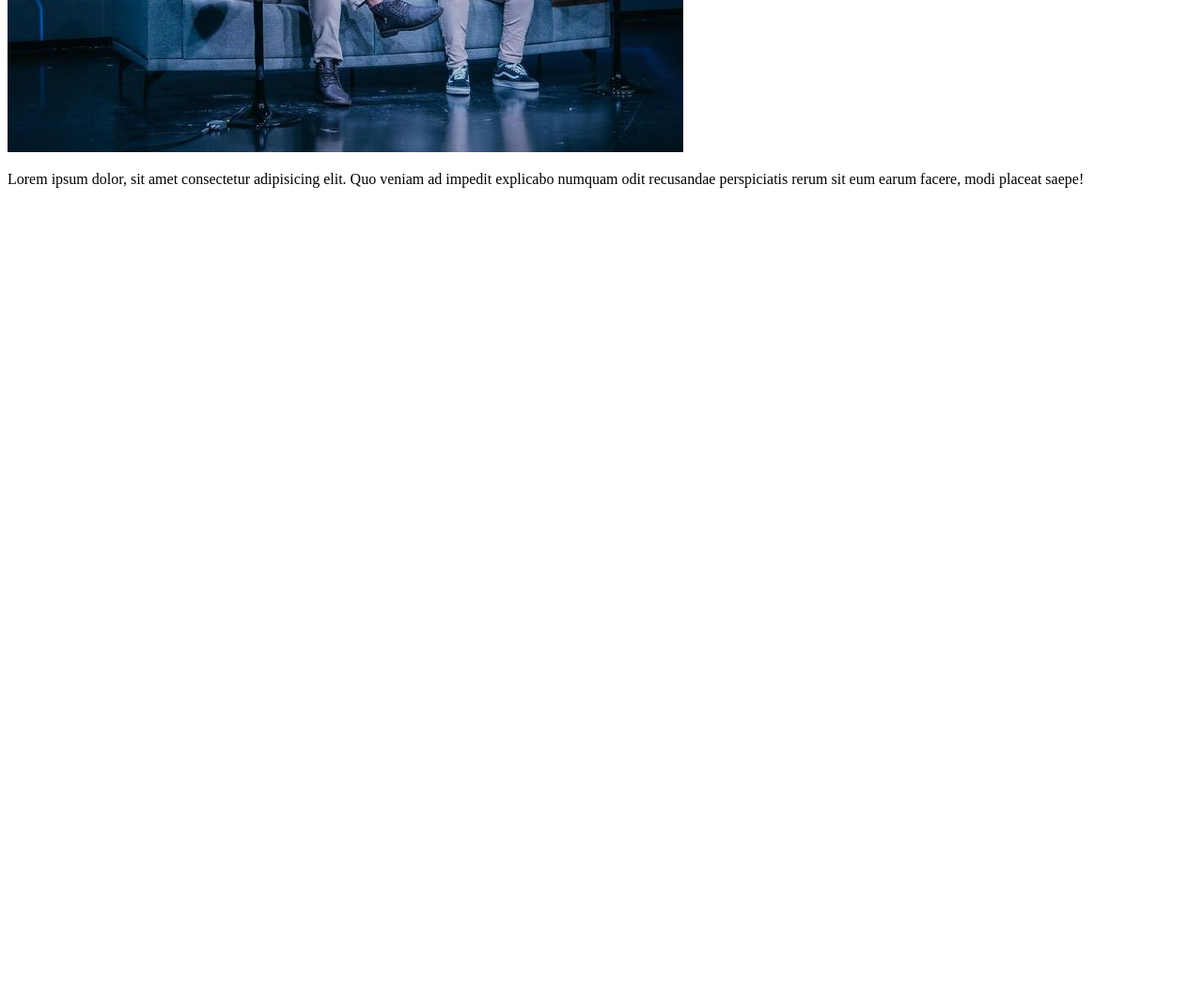
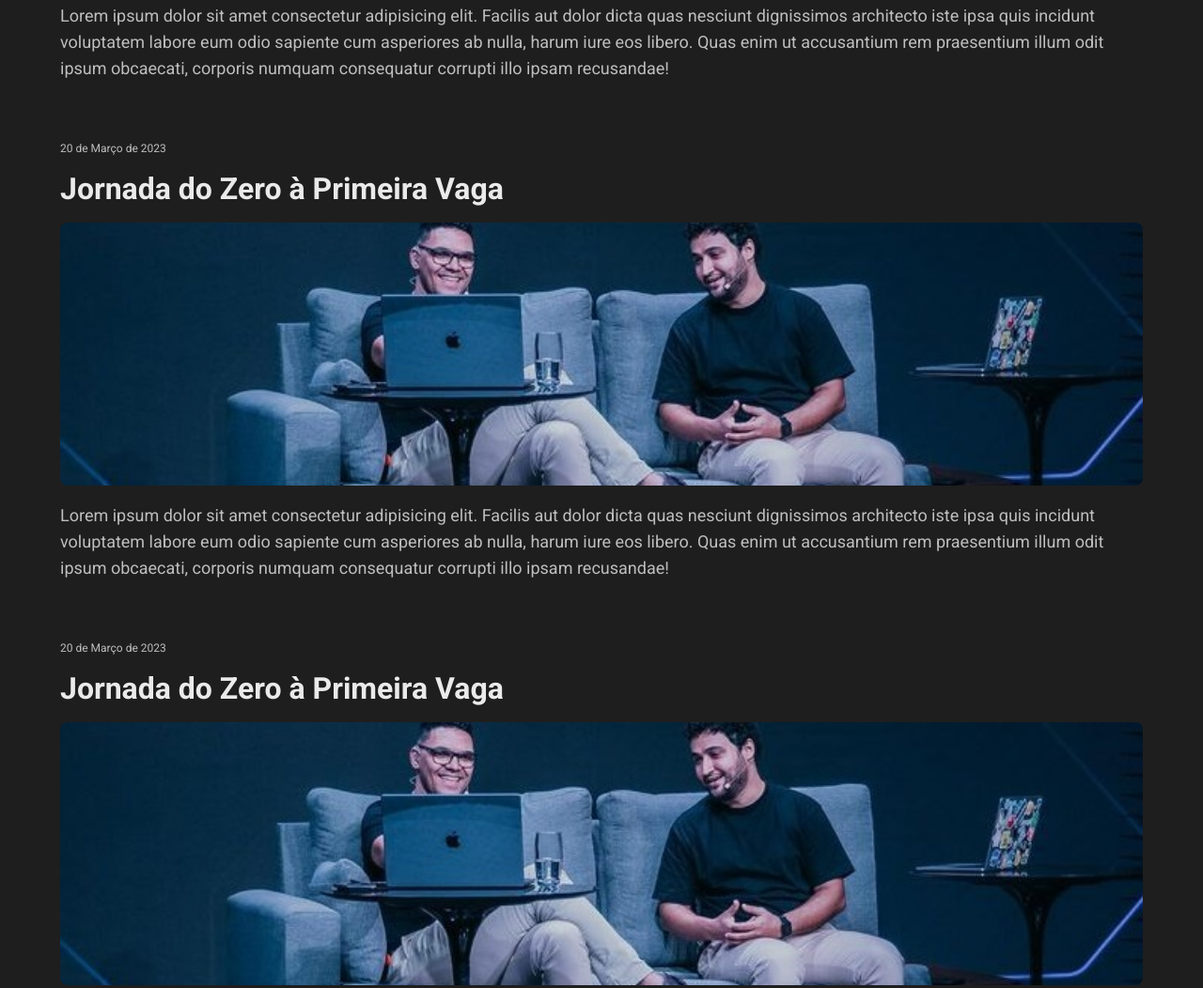
Before and after one commit to InaldoAnjos/NLW, a plain HTML site: page Spacetime/Explorer/index.html in a window 1280 px wide. Shown: the part 445-1497 px from the top of the page at 94% size. Before the commit the page ends 800 px from the top, so only its background shows below. Drawn offline with Linux system fonts and the light colour scheme.

Commit message:
Adicionando estilos, cores, fontes, etc

```diff
--- a/Spacetime/Explorer/index.html
+++ b/Spacetime/Explorer/index.html
@@ -5,6 +5,10 @@
     <meta name="viewport" content="width=device-width, initial-scale=1.0">
 
     <link rel="stylesheet" href="./style.css">
+
+    <link rel="preconnect" href="https://fonts.googleapis.com">
+    <link rel="preconnect" href="https://fonts.gstatic.com" crossorigin>
+    <link href="https://fonts.googleapis.com/css2?family=Roboto:wght@100;300;400;500;700;900&display=swap" rel="stylesheet">
 
     <link rel="icon" type="image/svg" href="./assets/rocket-svgrepo-com.svg">
 
@@ -16,8 +20,31 @@
             <small>20 de Março de 2023</small>
             <h1>Jornada do Zero à Primeira Vaga</h1>
             <img src="./assets/jornada.png" alt="Mayk e Rodreigo apresentando a Jornada do Zero à Primeira Vaga">
-            <p>Lorem ipsum dolor, sit amet consectetur adipisicing elit. Quo veniam ad impedit explicabo numquam
-                odit recusandae perspiciatis rerum sit eum earum facere, modi placeat saepe!</p>
+            <p>Lorem ipsum dolor sit amet consectetur adipisicing elit. Facilis aut dolor
+                dicta quas nesciunt dignissimos architecto iste ipsa quis incidunt
+                voluptatem labore eum odio sapiente cum asperiores ab nulla, harum iure
+                eos libero. Quas enim ut accusantium rem praesentium illum odit ipsum
+                obcaecati, corporis numquam consequatur corrupti illo ipsam recusandae!</p>
+        </div>
+        <div class="content">
+            <small>20 de Março de 2023</small>
+            <h1>Jornada do Zero à Primeira Vaga</h1>
+            <img src="./assets/jornada.png" alt="Mayk e Rodreigo apresentando a Jornada do Zero à Primeira Vaga">
+            <p>Lorem ipsum dolor sit amet consectetur adipisicing elit. Facilis aut dolor
+                dicta quas nesciunt dignissimos architecto iste ipsa quis incidunt
+                voluptatem labore eum odio sapiente cum asperiores ab nulla, harum iure
+                eos libero. Quas enim ut accusantium rem praesentium illum odit ipsum
+                obcaecati, corporis numquam consequatur corrupti illo ipsam recusandae!</p>
+        </div>
+        <div class="content">
+            <small>20 de Março de 2023</small>
+            <h1>Jornada do Zero à Primeira Vaga</h1>
+            <img src="./assets/jornada.png" alt="Mayk e Rodreigo apresentando a Jornada do Zero à Primeira Vaga">
+            <p>Lorem ipsum dolor sit amet consectetur adipisicing elit. Facilis aut dolor
+                dicta quas nesciunt dignissimos architecto iste ipsa quis incidunt
+                voluptatem labore eum odio sapiente cum asperiores ab nulla, harum iure
+                eos libero. Quas enim ut accusantium rem praesentium illum odit ipsum
+                obcaecati, corporis numquam consequatur corrupti illo ipsam recusandae!</p>
         </div>
     </div>
 </body>
--- a/Spacetime/Explorer/style.css
+++ b/Spacetime/Explorer/style.css
@@ -0,0 +1,65 @@
+* {
+    margin: 0;
+    padding: 0;
+    box-sizing: border-box;
+    text-decoration: none;
+    list-style: none;
+}
+
+:root {
+    font-size: 62.5%;
+
+    --ff-text: 'Roboto', sans-serif;
+
+    --bg-color:      #1E1E1E;
+
+    --fc-small-text: #BEBEBF;
+    --fc-texting:    #BEBEBF;
+    --fc-heading:    #EAEAEA;
+
+    --fs-heading:    3.2rem;
+    --fs-texting:    1.8rem;
+    --fs-small-text: 1.2rem;
+}
+
+body {
+    background-color: var(--bg-color);
+    font-family: var(--ff-text);
+}
+
+.content-wrapper {
+    display: flex;
+    flex-direction: column;
+    gap: 6.4rem;
+
+    padding: 6.4rem;
+}
+
+.content small {
+    color: var(--fc-small-text);
+    font-size: var(--fs-small-text);
+}
+
+.content h1 {
+    color: var(--fc-heading);
+    font-size: var(--fs-heading);
+    font-weight: 700;
+    line-height: 4rem;
+    margin-top: 1.6rem;
+}
+
+.content img {
+    border-radius: 0.8rem;
+    object-fit: cover;
+    width: 100%;
+    height: 28rem;
+
+    margin: 1.6rem 0 1.6rem;
+}
+
+.content p {
+    color: var(--fc-texting);
+    font-size: var(--fs-texting);
+    font-weight: 400;
+    line-height: 2.8rem;
+}
```
